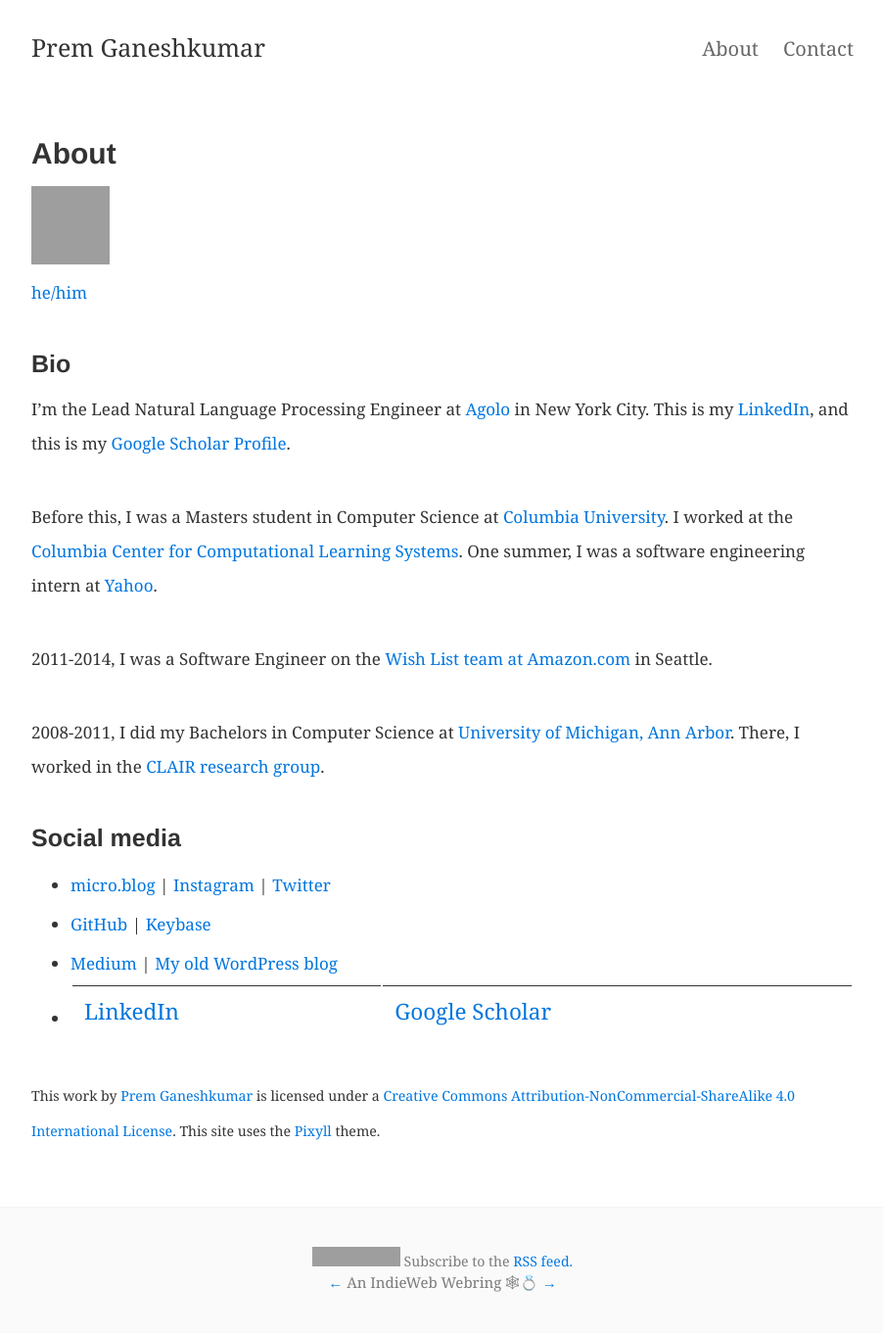
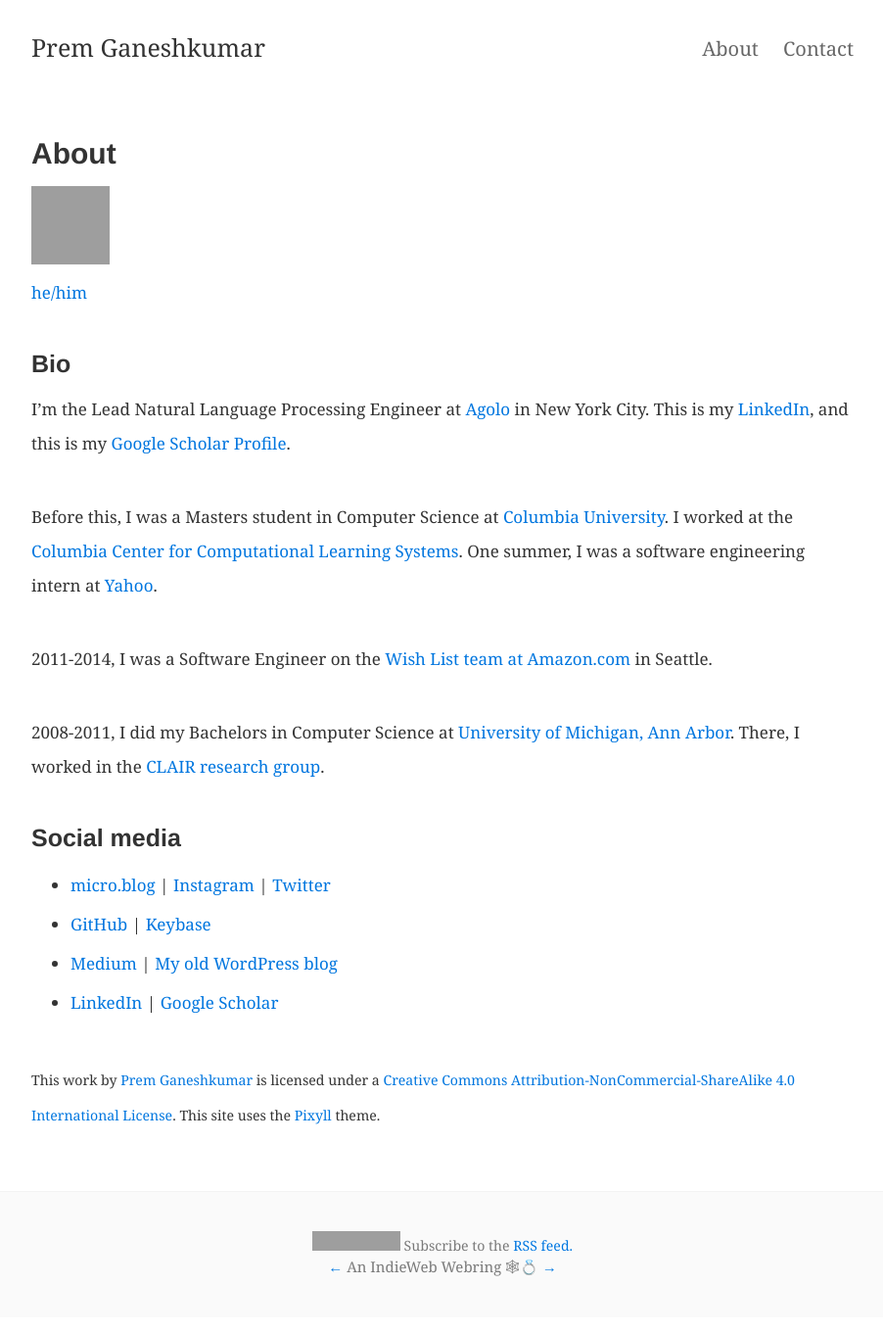
Before and after one commit to premgane/premgane.github.io, a Jekyll site: the page built from about.md, in a window 1280 px wide. Shown: the whole page at 98% size, without its empty margins (188-1090 px from the left). Built offline with Jekyll 4.4.1, drawn with Linux system fonts in a browser that asks for light colours; grey boxes are pictures that could not be loaded.

Commit message:
Escape the pipe

```diff
--- a/about.md
+++ b/about.md
@@ -24,7 +24,7 @@ Before this, I was a Masters student in Computer Science at [Columbia University
 * <a href="http://pgkr.net" rel="me">micro.blog</a> \| <a href="http://instagram.com/premtagram" rel="me">Instagram</a> \| <a href="http://twitter.com/premgane" rel="me">Twitter</a>
 * <a href="https://github.com/premgane/" rel="me">GitHub</a> \| <a href="https://keybase.io/pgkr" rel="me">Keybase</a>
 * <a href="https://medium.com/@pgkr" rel="me">Medium</a> \| [My old WordPress blog](http://premgane.wordpress.com)
-* <a href="https://www.linkedin.com/in/prem-ganeshkumar-6a3a2318" rel="me">LinkedIn</a> | <a href="https://scholar.google.com/citations?hl=en&view_op=list_works&gmla=AJsN-F41alnNFrAO2zZnC_j5WPd8xSWpQaKHGifWWgg6Z2WYJjM_OXHErXWEY-eFY-84Wv8XYKEJRjSnUSvBviRaDAfpPr5ESQ&user=ewXjGD4AAAAJ" rel="me">Google Scholar</a>
+* <a href="https://www.linkedin.com/in/prem-ganeshkumar-6a3a2318" rel="me">LinkedIn</a> \| <a href="https://scholar.google.com/citations?hl=en&view_op=list_works&gmla=AJsN-F41alnNFrAO2zZnC_j5WPd8xSWpQaKHGifWWgg6Z2WYJjM_OXHErXWEY-eFY-84Wv8XYKEJRjSnUSvBviRaDAfpPr5ESQ&user=ewXjGD4AAAAJ" rel="me">Google Scholar</a>
 
 <small>
 This work by <a xmlns:cc="http://creativecommons.org/ns#" href="http://premgkumar.com" property="cc:attributionName" rel="cc:attributionURL">Prem Ganeshkumar</a> is licensed under a <a rel="license" href="http://creativecommons.org/licenses/by-nc-sa/4.0/">Creative Commons Attribution-NonCommercial-ShareAlike 4.0 International License</a>. This site uses the [Pixyll](https://github.com/johnotander/pixyll) theme.
```
